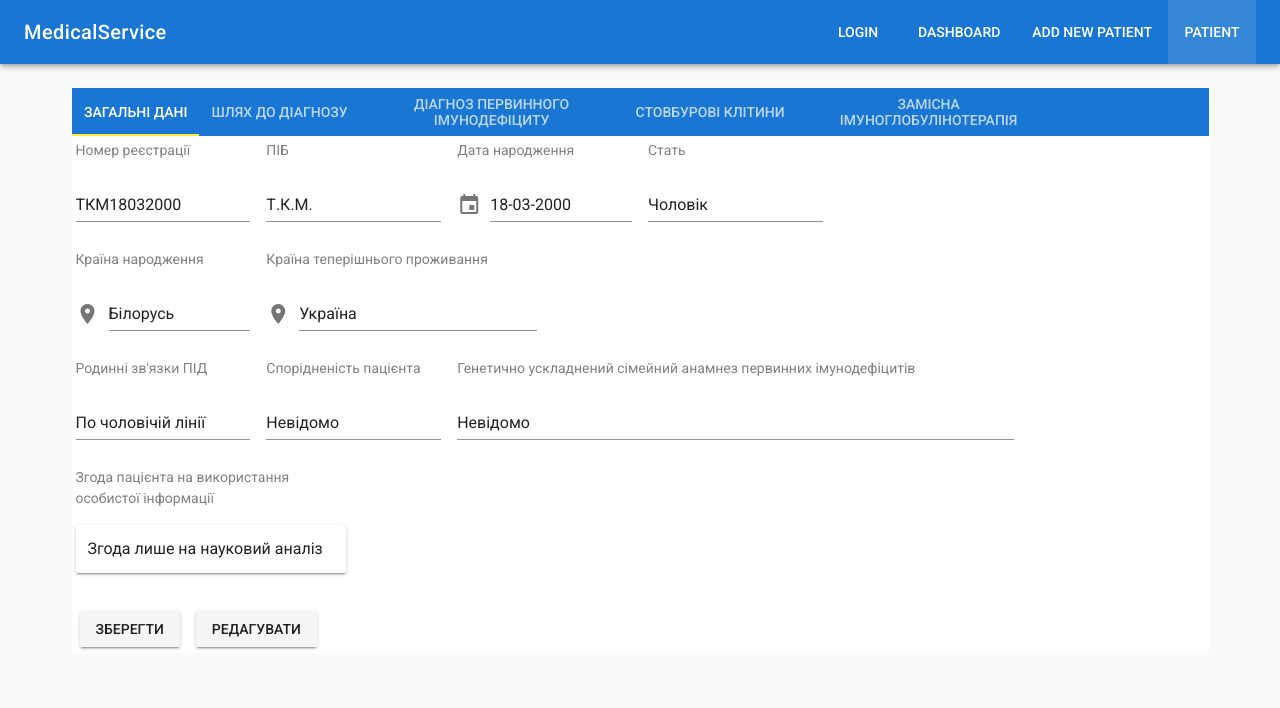
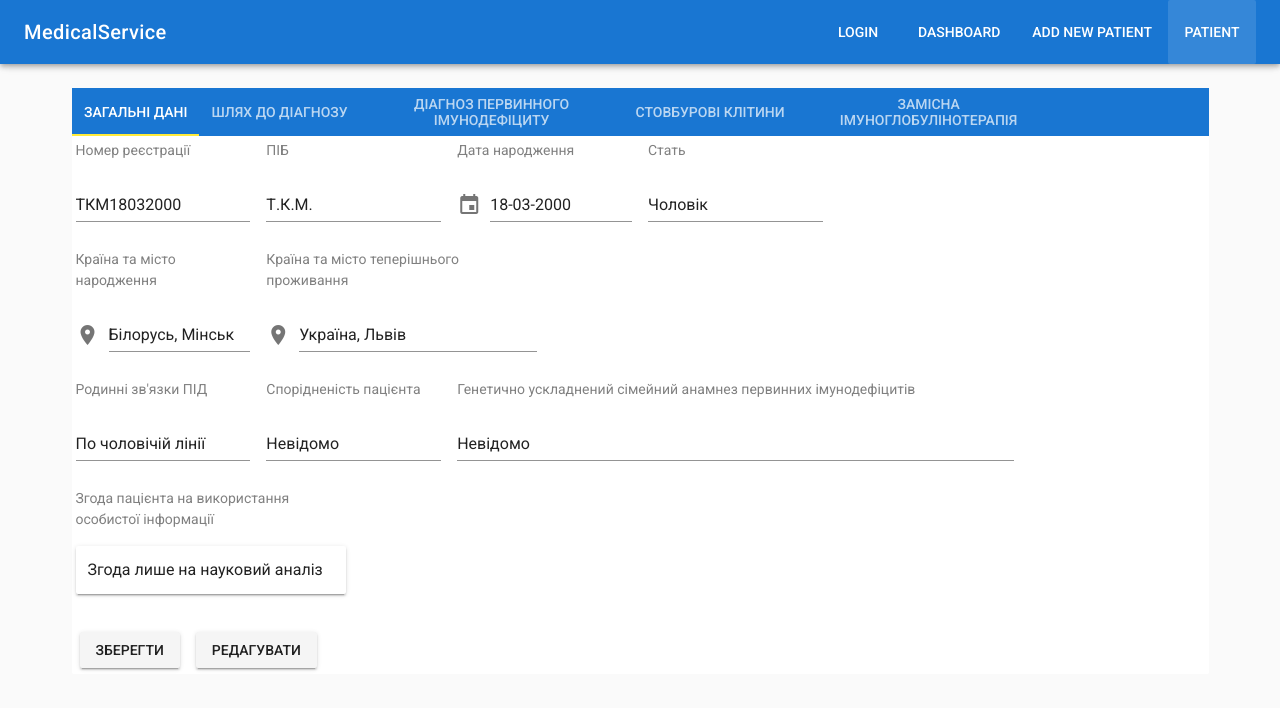
Before and after one commit to SolyaHetman/medical-service, a Vue app in the folder client/: page /#/patientinfo in a window 1280 px wide. Shown: the top 708 px of the page. Built offline with nearby package versions, Linux system fonts and the light colour scheme.

Commit message:
Update data

```diff
--- a/client/src/components/Doctor/AddPatient/Tabs/Tab2.vue
+++ b/client/src/components/Doctor/AddPatient/Tabs/Tab2.vue
@@ -108,19 +108,19 @@
           <p>Вкажіть наступні дані</p>
             <v-text-field
                 v-model= pathDagnosis.IgG
-                label="Рівень IgG"
+                label="Рівень IgG(г/л)"
             ></v-text-field>
             <v-text-field
                 v-model= pathDagnosis.IgA
-                label="Рівень IgA"
+                label="Рівень IgA(г/л)"
             ></v-text-field>
             <v-text-field
                 v-model= pathDagnosis.IgM
-                label="Рівень IgM"
+                label="Рівень IgM(г/л)"
             ></v-text-field>
             <v-text-field
                 v-model= pathDagnosis.IgE
-                label="Рівень IgE"
+                label="Рівень IgE(мо/мл)"
             ></v-text-field>
         </v-flex>
 
--- a/client/src/components/Doctor/AddPatient/Tabs/Tab5.vue
+++ b/client/src/components/Doctor/AddPatient/Tabs/Tab5.vue
@@ -50,7 +50,7 @@
             <v-radio color="#1976d2" label="Дом`язово" value="domuscle"></v-radio>
           </v-radio-group>
           </v-flex>
-          <v-flex md4>
+          <v-flex md3>
           <p>Актуальне місце введення імуноглобуліну:</p>
           <v-radio-group v-model="replacementImunoqlobulinTherary.actual_injection_location" :mandatory="false">
             <v-radio color="#1976d2" label="Вдома" value="at_home"></v-radio>
--- a/client/src/components/Doctor/PatientInfo/Tabs/Tab1.vue
+++ b/client/src/components/Doctor/PatientInfo/Tabs/Tab1.vue
@@ -44,7 +44,7 @@
     <v-container>
       <v-layout>
         <v-flex md2 >
-          <p><font color="#808080">Країна народження</font></p>
+          <p><font color="#808080">Країна та місто народження</font></p>
           <v-text-field
             v-model="generalData.Country"
             readonly
@@ -53,7 +53,7 @@
         </v-flex>
 
         <v-flex md3>
-          <p><font color="#808080">Країна теперішнього проживання</font></p>
+          <p><font color="#808080">Країна та місто теперішнього проживання</font></p>
           <v-text-field
             v-model="generalData.CountryN"
             readonly
@@ -135,8 +135,8 @@
           pib:              "Т.К.М.",
           birthdate:        "18-03-2000",
           Sex:              "Чоловік",
-          Country:          "Білорусь",
-          CountryN:         "Україна",
+          Country:          "Білорусь, Мінськ",
+          CountryN:         "Україна, Львів",
           FamilyTies:       "По чоловічій лінії",
           Agreement:        "Згода лише на науковий аналіз",
           Affinity:         "Невідомо",
```
